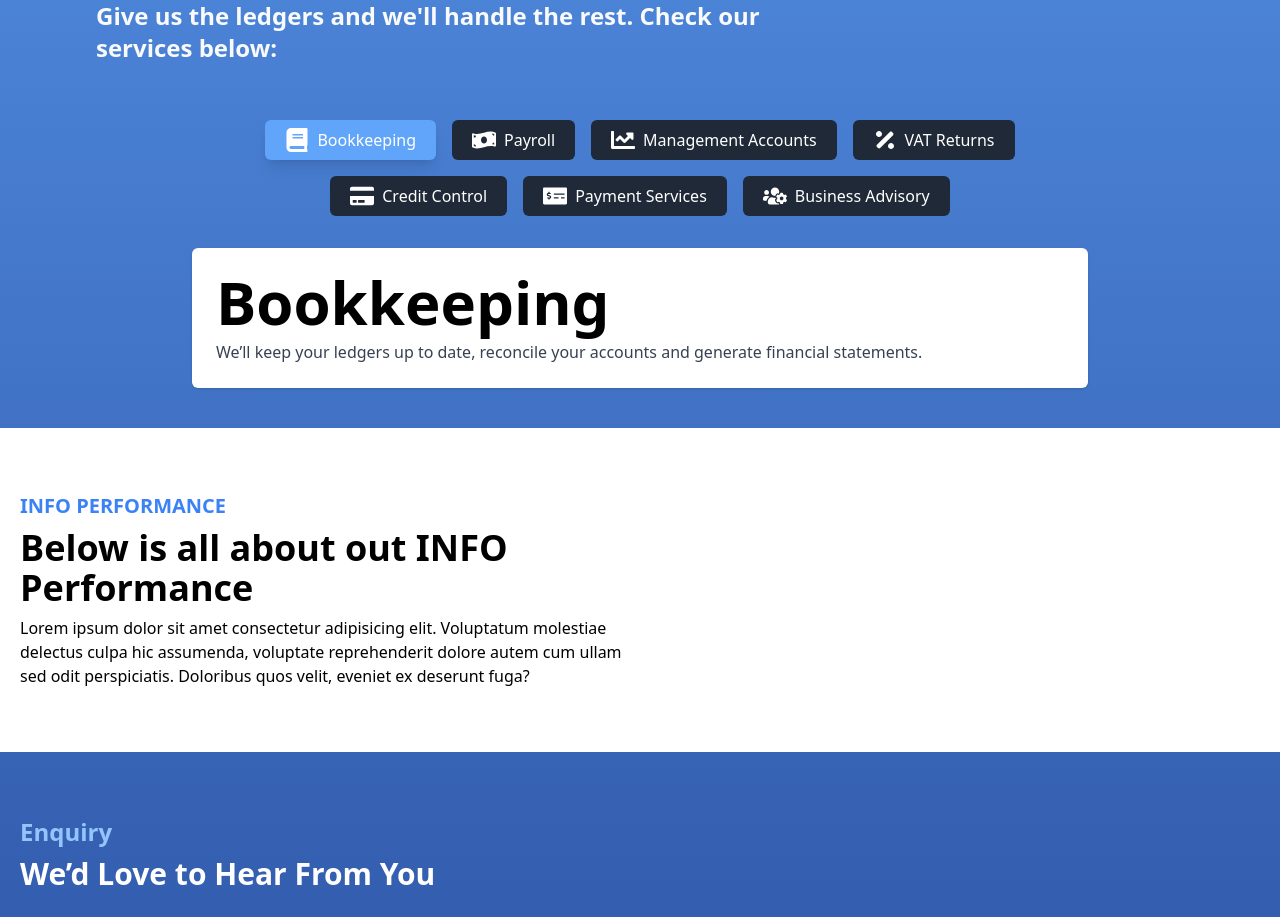
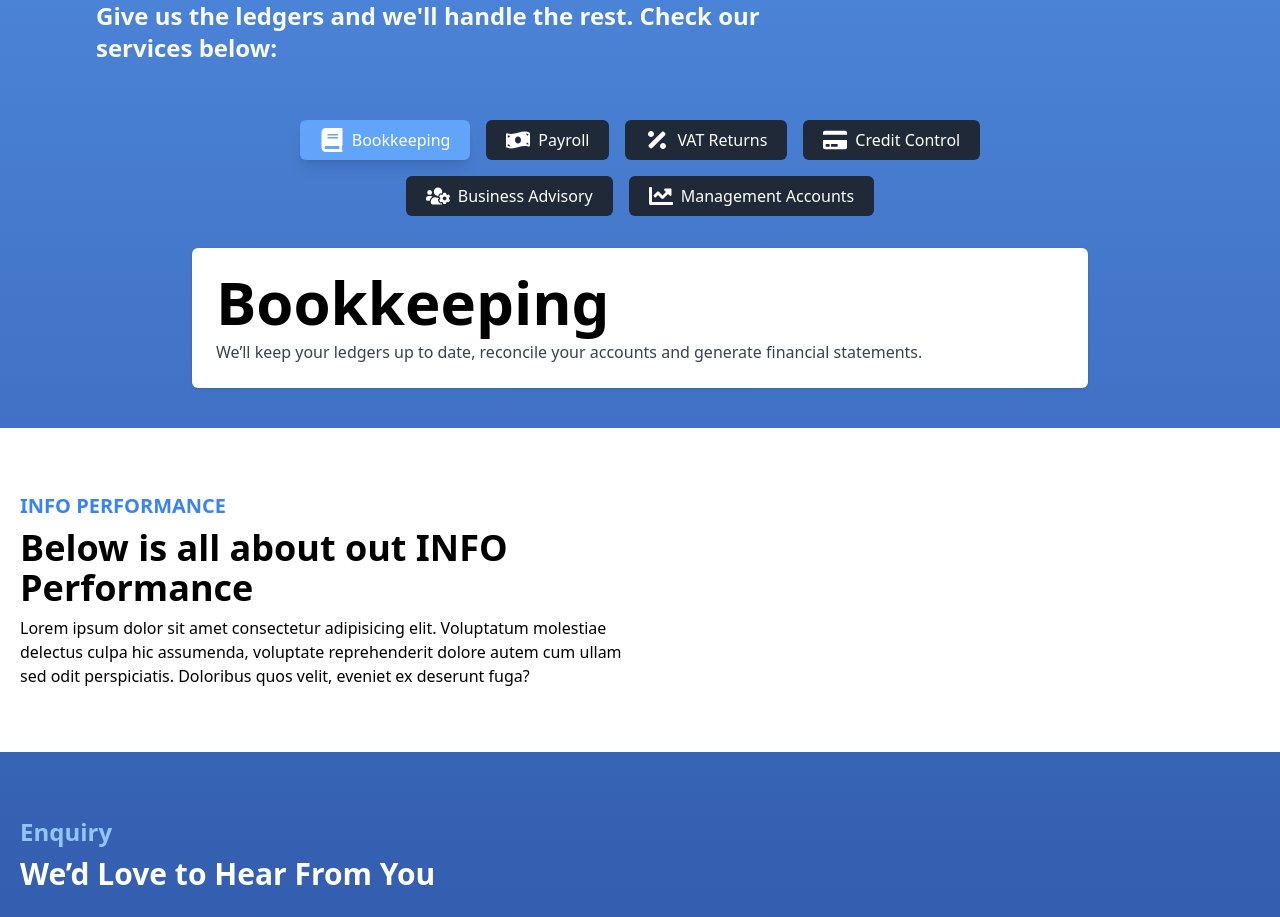
Before and after one commit to dhdylanhuang/iipex-bookkeeping, a React (Create React App) app in the folder iipex-webapp/: page / in a window 1280 px wide. Shown: the part 840-1757 px from the top of the page. Built offline with nearby package versions, Linux system fonts and the light colour scheme.

Commit message:
Update Services.jsx
Changed the services offered

```diff
--- a/iipex-webapp/src/components/Services.jsx
+++ b/iipex-webapp/src/components/Services.jsx
@@ -23,12 +23,6 @@ const services = [
             "End‑to‑end payroll processing, tax filings and payslips for your employees.",
     },
     {
-        key: "Management Accounts",
-        icon: <FaChartLine size={24} />,
-        description:
-            "Monthly/quarterly management reports to help you steer your business.",
-    },
-    {
         key: "VAT Returns",
         icon: <FaPercentage size={24} />,
         description:
@@ -41,16 +35,16 @@ const services = [
             "We'll chase invoices, manage aged debtors and improve your cashflow.",
     },
     {
-        key: "Payment Services",
-        icon: <FaMoneyCheckAlt size={24} />,
-        description:
-            "Seamless payment collections and disbursements via your choice of channels.",
-    },
-    {
         key: "Business Advisory",
         icon: <FaUsersCog size={24} />,
         description:
             "Outsource your entire accounts team—bookkeepers, accountants & controllers.",
+    },
+    {
+        key: "Management Accounts",
+        icon: <FaChartLine size={24} />,
+        description:
+            "Monthly/quarterly management reports to help you steer your business.",
     },
 ];
 
```
